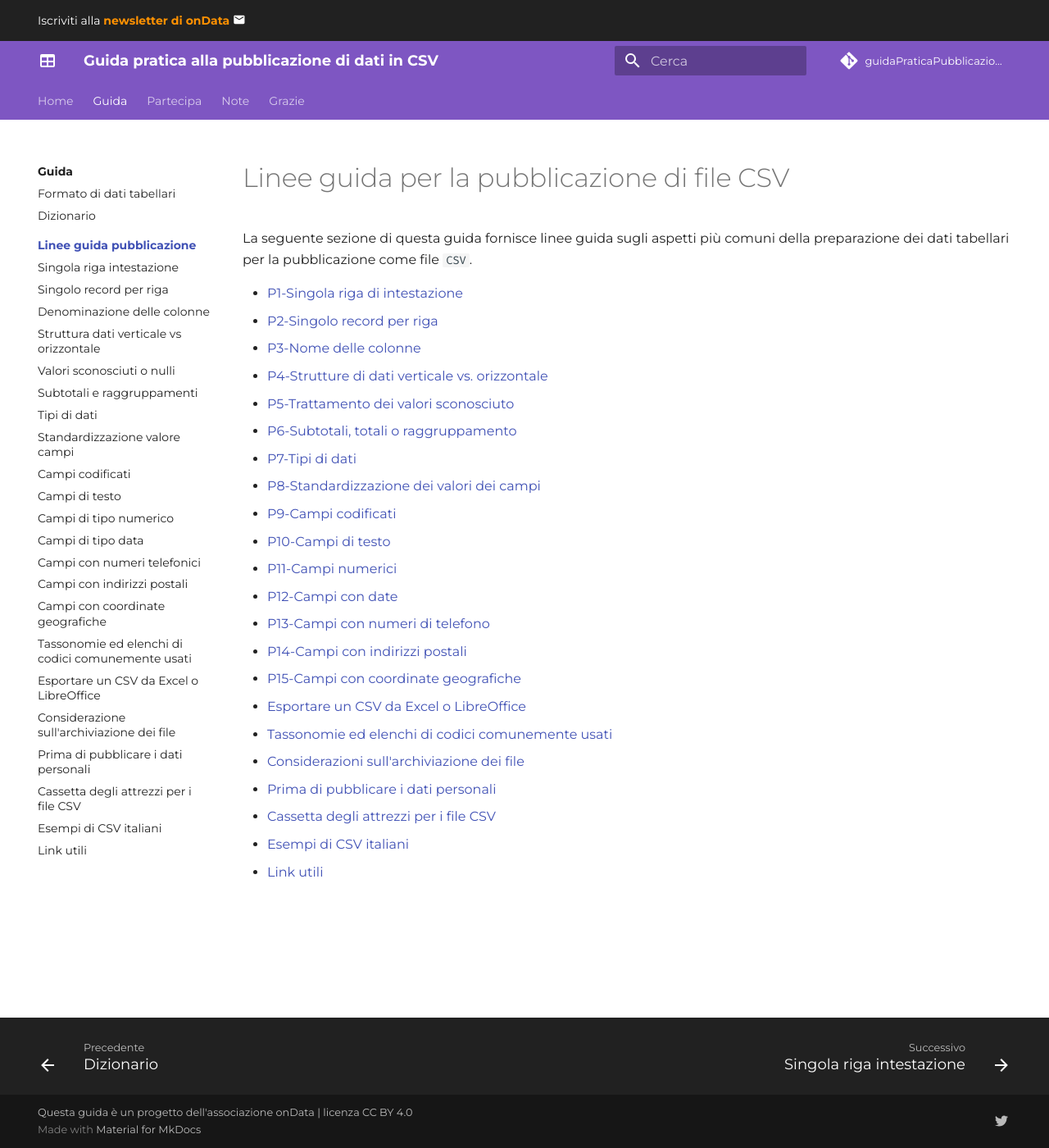
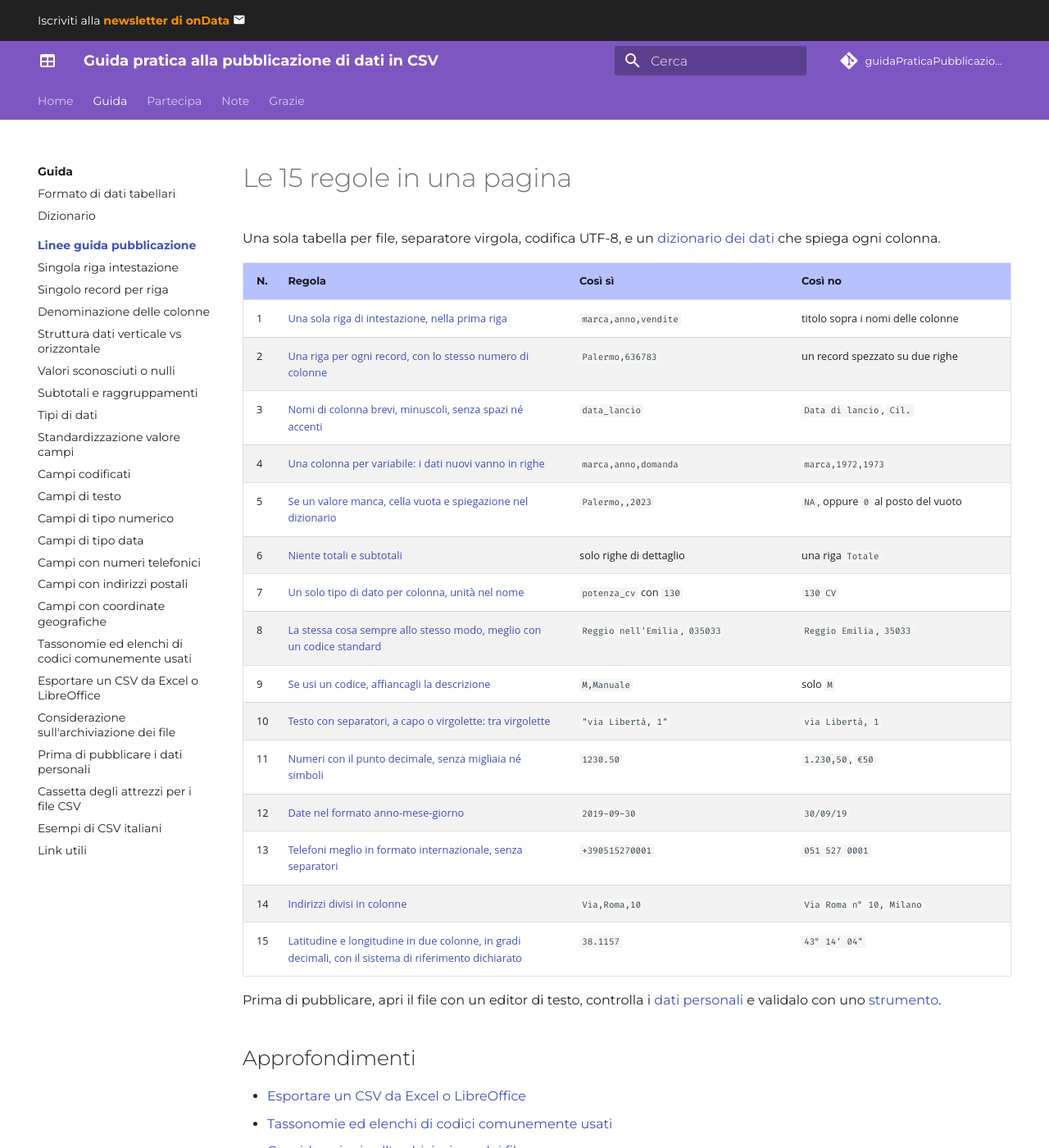
Before and after one commit to ondata/guidaPraticaPubblicazioneCSV, an MkDocs documentation site: the page built from docs/guida/linee_guida_pubblicazione/index.md, in a window 1280 px wide and 1400 px high. Shown: the whole window at 82% size. Built offline with MkDocs 1.6.1 and Material for MkDocs 9.7.7, drawn with Linux system fonts in a browser that asks for light colours; comment, search, counter and statistics services are not loaded.

Commit message:
docs: le 15 regole in una pagina, stampabile su A4
Co-Authored-By: Claude Opus 5.5 <noreply@anthropic.com>
Claude-Session: https://claude.ai/code/session_01RCCNPKrWt4tp2kKJYeM5Rt

```diff
--- a/docs/guida/linee_guida_pubblicazione/index.md
+++ b/docs/guida/linee_guida_pubblicazione/index.md
@@ -2,27 +2,41 @@
 hide:
  - toc
 # - navigation
+title: Le 15 regole in una pagina
 ---
 
-# Linee guida per la pubblicazione di file CSV
+# Le 15 regole in una pagina
 
-La seguente sezione di questa guida fornisce linee guida sugli aspetti più comuni della preparazione dei dati tabellari per la pubblicazione come file `CSV`.
+Una sola tabella per file, separatore virgola, codifica UTF-8, e un [dizionario dei dati](../dizionario_dati.md) che spiega ogni colonna.
 
-- [P1-Singola riga di intestazione](P01_unica_riga_intestazione.md)
-- [P2-Singolo record per riga](P02_singolo_record_riga.md)
-- [P3-Nome delle colonne](P03_denominazione_colonne.md)
-- [P4-Strutture di dati verticale vs. orizzontale](P04_strutture_dati_verticale_orizzontale.md)
-- [P5-Trattamento dei valori sconosciuto](P05_trattamento_valori_sconosciuti.md)
-- [P6-Subtotali, totali o raggruppamento](P06_subtotali_totali_raggruppamenti.md)
-- [P7-Tipi di dati](P07_tipi_dati.md)
-- [P8-Standardizzazione dei valori dei campi](P08_standardizzazione_valori_campi.md)
-- [P9-Campi codificati](P09_campi_codificati.md)
-- [P10-Campi di testo](P10_campi_tipo_testo.md)
-- [P11-Campi numerici](P11_campi_tipo_numerico.md)
-- [P12-Campi con date](P12_campi_tipo_data.md)
-- [P13-Campi con numeri di telefono](P13_campi_tipo_numero_telefonico.md)
-- [P14-Campi con indirizzi postali](P14_campi_tipo_indirizzo_postale.md)
-- [P15-Campi con coordinate geografiche](P15_campi_con_coordinate_geografiche.md)
+<div class="regole" markdown>
+
+| N. | Regola | Così sì | Così no |
+| --- | --- | --- | --- |
+| 1 | [Una sola riga di intestazione, nella prima riga](P01_unica_riga_intestazione.md) | `marca,anno,vendite` | titolo sopra i nomi delle colonne |
+| 2 | [Una riga per ogni record, con lo stesso numero di colonne](P02_singolo_record_riga.md) | `Palermo,636783` | un record spezzato su due righe |
+| 3 | [Nomi di colonna brevi, minuscoli, senza spazi né accenti](P03_denominazione_colonne.md) | `data_lancio` | `Data di lancio`, `Cil.` |
+| 4 | [Una colonna per variabile: i dati nuovi vanno in righe](P04_strutture_dati_verticale_orizzontale.md) | `marca,anno,domanda` | `marca,1972,1973` |
+| 5 | [Se un valore manca, cella vuota e spiegazione nel dizionario](P05_trattamento_valori_sconosciuti.md) | `Palermo,,2023` | `NA`, oppure `0` al posto del vuoto |
+| 6 | [Niente totali e subtotali](P06_subtotali_totali_raggruppamenti.md) | solo righe di dettaglio | una riga `Totale` |
+| 7 | [Un solo tipo di dato per colonna, unità nel nome](P07_tipi_dati.md) | `potenza_cv` con `130` | `130 CV` |
+| 8 | [La stessa cosa sempre allo stesso modo, meglio con un codice standard](P08_standardizzazione_valori_campi.md) | `Reggio nell'Emilia`, `035033` | `Reggio Emilia`, `35033` |
+| 9 | [Se usi un codice, affiancagli la descrizione](P09_campi_codificati.md) | `M,Manuale` | solo `M` |
+| 10 | [Testo con separatori, a capo o virgolette: tra virgolette](P10_campi_tipo_testo.md) | `"via Libertà, 1"` | `via Libertà, 1` |
+| 11 | [Numeri con il punto decimale, senza migliaia né simboli](P11_campi_tipo_numerico.md) | `1230.50` | `1.230,50`, `€50` |
+| 12 | [Date nel formato anno-mese-giorno](P12_campi_tipo_data.md) | `2019-09-30` | `30/09/19` |
+| 13 | [Telefoni meglio in formato internazionale, senza separatori](P13_campi_tipo_numero_telefonico.md) | `+390515270001` | `051 527 0001` |
+| 14 | [Indirizzi divisi in colonne](P14_campi_tipo_indirizzo_postale.md) | `Via,Roma,10` | `Via Roma n° 10, Milano` |
+| 15 | [Latitudine e longitudine in due colonne, in gradi decimali, con il sistema di riferimento dichiarato](P15_campi_con_coordinate_geografiche.md) | `38.1157` | `43° 14' 04"` |
+
+</div>
+
+Prima di pubblicare, apri il file con un editor di testo, controlla i [dati personali](Dati_personali.md) e validalo con uno [strumento](Cassetta_attrezzi.md).
+
+<div class="regole-altro" markdown>
+
+## Approfondimenti
+
 - [Esportare un CSV da Excel o LibreOffice](Linee_guida_importazione_esportazione.md)
 - [Tassonomie ed elenchi di codici comunemente usati](Tassonomie_elenchi_codici.md)
 - [Considerazioni sull'archiviazione dei file](Considerazioni_archiviazione.md)
@@ -30,3 +44,5 @@ La seguente sezione di questa guida fornisce linee guida sugli aspetti più comu
 - [Cassetta degli attrezzi per i file CSV](Cassetta_attrezzi.md)
 - [Esempi di CSV italiani](Esempi_dati_CSV.md)
 - [Link utili](Link_utili.md)
+
+</div>
--- a/docs/stylesheets/style.css
+++ b/docs/stylesheets/style.css
@@ -69,3 +69,25 @@ table[class="tabella"]  td{
 .croce_rossa {
   color: #cc1221;
 }
+
+/* le 15 regole in una pagina: niente scorrimento laterale, stampabile su A4 */
+.regole .md-typeset__scrollwrap { overflow: visible; margin: 0; }
+.regole .md-typeset__table { display: block; padding: 0; }
+.md-typeset .regole table:not([class]) { display: table; width: 100%; table-layout: fixed; }
+.md-typeset .regole table:not([class]) th:nth-child(1) { width: 3em; }
+.md-typeset .regole table:not([class]) th:nth-child(2) { width: 38%; }
+.md-typeset .regole td, .md-typeset .regole th { padding: 0.5em 0.5em; overflow-wrap: anywhere; }
+.md-typeset .regole td:first-child, .md-typeset .regole th:first-child { overflow-wrap: normal; white-space: nowrap; }
+.md-typeset .regole code { white-space: normal; overflow-wrap: anywhere; }
+
+@page { size: A4; margin: 12mm; }
+
+@media print {
+  .regole-altro { display: none; }
+  .md-container, .md-main__inner, .md-content__inner { margin: 0 !important; padding: 0 !important; }
+  .md-content__inner::before { display: none; }
+  .md-typeset h1 { margin: 0 0 0.5em; }
+  .md-typeset p { margin: 0.5em 0; }
+  .md-typeset .regole table:not([class]) { font-size: 8pt; line-height: 1.25; }
+  .md-typeset .regole td, .md-typeset .regole th { padding: 0.3em 0.45em; }
+}
```
